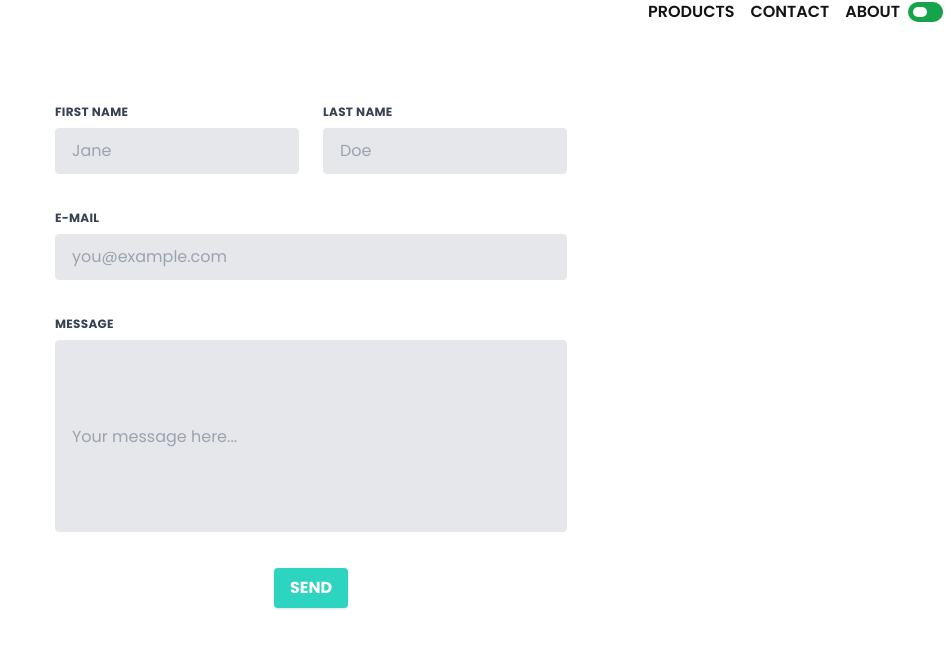
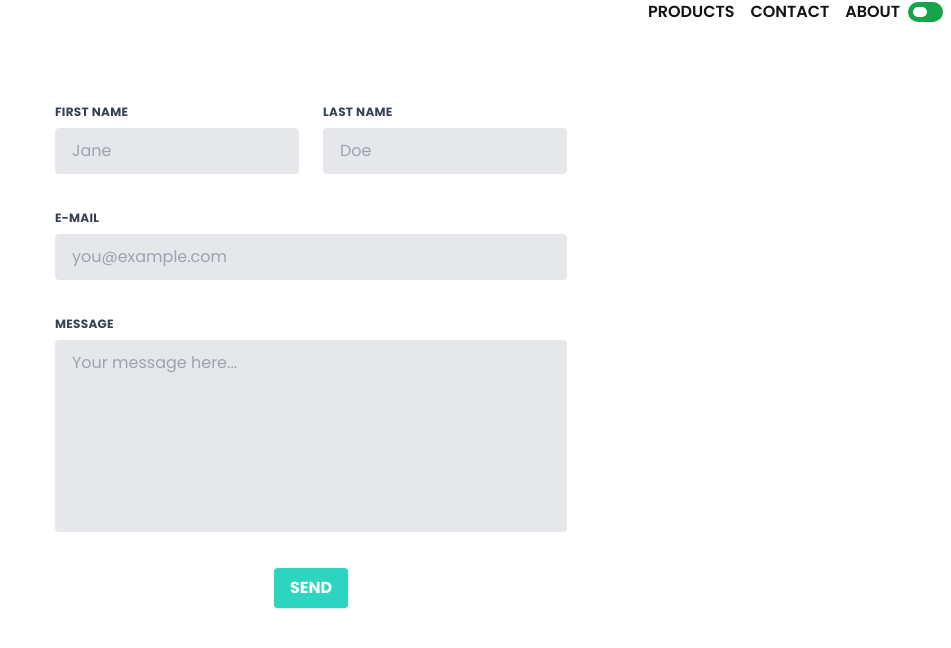
Before and after one commit to Shubhu003009/Maap-nextjs, a Next.js app: page /contact-us in a window 1280 px wide. Shown: the top 648 px of the page, without its empty margins (329-1280 px from the left). Built offline with nearby package versions, Linux system fonts and the light colour scheme; no server answers.

Commit message:
BUGFIX | export default function to const

```diff
--- a/src/app/about-us/page.jsx
+++ b/src/app/about-us/page.jsx
@@ -1,5 +1,5 @@
-const About = () => {
+const Page = () => {
   return <h3 className="text-center">about us</h3>;
 };
 
-export default About;
+export default Page;
--- a/src/app/contact-us/page.jsx
+++ b/src/app/contact-us/page.jsx
@@ -1,9 +1,9 @@
-import ClientButton from "./ClientButton";
+import ClientButton from "@/components/ClientButton";
 
 const Page = () => {
   return (
     <div className="site_layout">
-      <div className="grid place-content-center">
+      <div className="grid place-content-center px-5">
         <form className="w-full max-w-lg" noValidate>
           <div className="flex flex-wrap -mx-3 mb-6">
             <div className="w-full md:w-1/2 px-3 mb-6 md:mb-0">
@@ -15,6 +15,7 @@ const Page = () => {
               </label>
               <input
                 className="appearance-none block w-full bg-gray-200 text-gray-700 border border-gray-200 rounded py-3 px-4 mb-3 leading-tight focus:outline-none focus:bg-white"
+                name="firstname"
                 id="grid-first-name"
                 type="text"
                 placeholder="Jane"
@@ -39,6 +40,7 @@ const Page = () => {
               </label>
               <input
                 className="appearance-none block w-full bg-gray-200 text-gray-700 border border-gray-200 rounded py-3 px-4 leading-tight focus:outline-none focus:bg-white focus:border-gray-500"
+                name="lastname"
                 id="grid-last-name"
                 type="text"
                 placeholder="Doe"
@@ -65,6 +67,7 @@ const Page = () => {
               </label>
               <input
                 className="appearance-none block w-full bg-gray-200 text-gray-700 border border-gray-200 rounded py-3 px-4 mb-3 leading-tight focus:outline-none focus:bg-white focus:border-gray-500"
+                name="email"
                 id="email"
                 type="email"
                 placeholder="you@example.com"
@@ -89,8 +92,9 @@ const Page = () => {
               >
                 Message
               </label>
-              <input
+              <textarea
                 className="block w-full bg-gray-200 text-gray-700 border border-gray-200 rounded py-3 px-4 mb-3 leading-tight focus:outline-none focus:bg-white focus:border-gray-500 h-48 resize-none"
+                name="message"
                 id="message"
                 placeholder="Your message here..."
                 pattern="^.{10,500}$"
@@ -98,7 +102,7 @@ const Page = () => {
                 minLength="10"
                 maxLength="500"
                 required
-              />
+              ></textarea>
               <p
                 className="text-red-500 text-xs italic hidden"
                 id="message-error"
--- a/src/app/page.jsx
+++ b/src/app/page.jsx
@@ -1,7 +1,7 @@
-import Button from "@/components/ui/Button";
+import Button from "@/components/Button";
 import Link from "next/link";
 
-export default function Home() {
+export default function Page() {
   return (
     <>
       <main className="site_layout" id="main-content" role="main">
--- a/src/app/products/page.jsx
+++ b/src/app/products/page.jsx
@@ -1,5 +1,5 @@
-const Products = () => {
+const Page = () => {
   return <h3 className="text-center">products</h3>;
 };
 
-export default Products;
+export default Page;
```
Also changed, not shown: src/components/Button.jsx (renamed from src/components/ui/button.jsx), src/components/ClientButton.jsx (renamed from src/app/contact-us/ClientButton.jsx).
